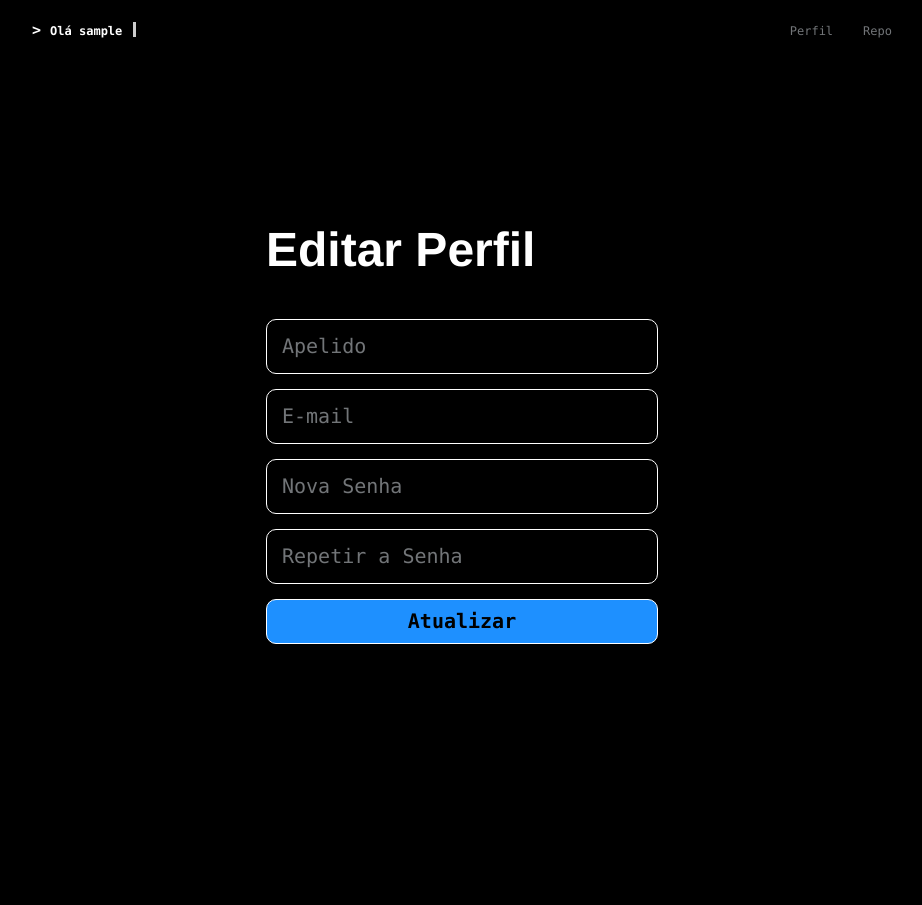
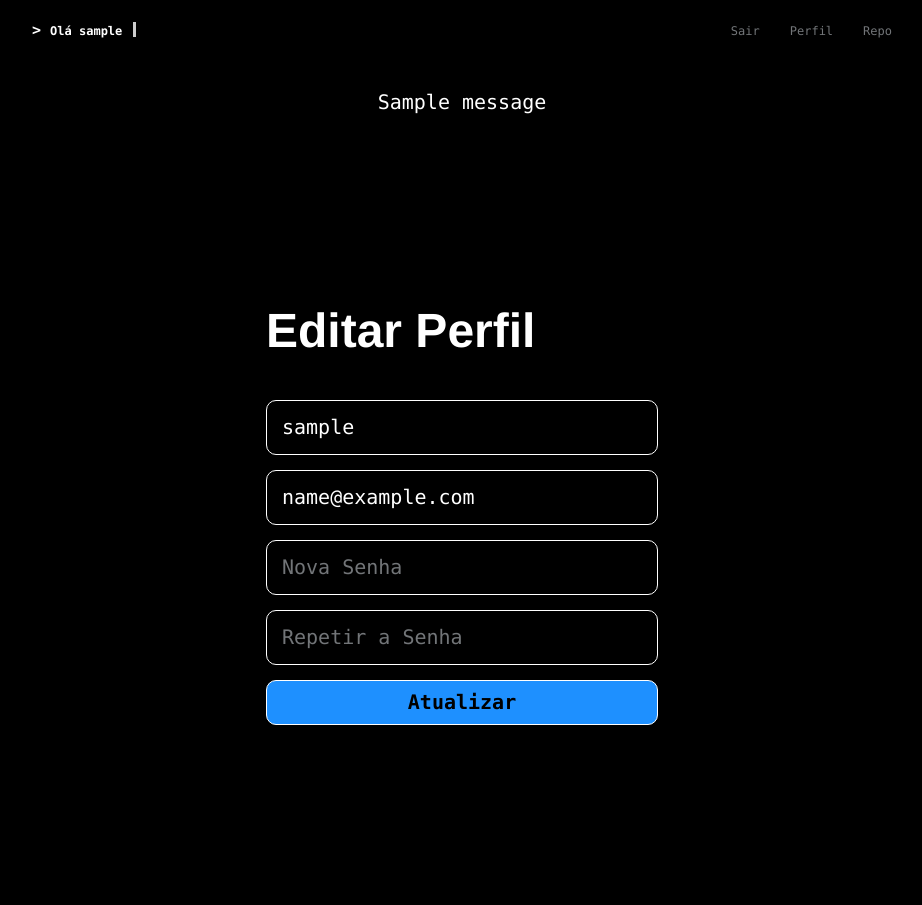
Before and after one commit to QueirozT/Lista-de-tarefas, a Flask app: page /auth/profile in a window 1280 px wide. Shown: the top 905 px of the page, without its empty margins (178-1100 px from the left). Before the commit the page ends 644 px from the top, so only its background shows below. Run offline with Flask 3, Linux system fonts and the light colour scheme; the visitor is signed in with stand-in values (Sample User, id 1); one stand-in notice (Sample message) is shown.

Commit message:
Atualizando os formulários do projeto

```diff
--- a/resources/static/css/form.css
+++ b/resources/static/css/form.css
@@ -14,6 +14,16 @@ form#tela-login h1 {
     color: #ffffff;
     font-family: sans-serif;
     font-size: 3rem;
+}
+
+form#tela-login span, .alert {
+    display: flex;
+    flex-direction: column;
+
+    padding: 15px;
+    margin: 15px auto;
+    font-size: 20px;
+    text-align: center;
 }
 
 form#tela-login input {
--- a/resources/template/partial/base.html
+++ b/resources/template/partial/base.html
@@ -51,19 +51,26 @@
                                 {% endif %}
                             {% else %}
                                 <li>
-                                    <a href="menu-item" href="{{ url_for('auth.logout') }}"></a>
+                                    <a class="menu-item" href="{{ url_for('auth.logout') }}">Sair</a>
                                 </li>
                                 <li>
                                     <a class="menu-item" href="{{ url_for('auth.profile') }}">Perfil</a>
                                 </li>
                             {% endif %}
                             <li>
-                                <a class="menu-item" target="_blank" href="https://github.com/QueirozT">Repo</a>
+                                <a class="menu-item" target="_blank" href="https://github.com/QueirozT/Lista-de-tarefas">Repo</a>
                             </li>
                         </ul>
                     </nav>
                 </div>
             </div>
+            {% with messages = get_flashed_messages() %}
+            {% if messages %}
+                {% for message in messages %}
+                <div class="alert alert-info" role="alert">{{ message }}</div>
+                {% endfor %}
+            {% endif %}
+            {% endwith %}
         </header>
 
         {% block content %}
--- a/resources/template/perfil.html
+++ b/resources/template/perfil.html
@@ -4,11 +4,29 @@
 <main>
     <form id="tela-login" action="" method="post" >
         <h1>Editar Perfil</h1>
-        <input type="text" name="username" placeholder="Apelido">
-        <input type="email" name="email" placeholder="E-mail" required="">
-        <input type="password" name="password" placeholder="Nova Senha" required="">
-        <input type="password" name="password2" placeholder="Repetir a Senha" required="">
-        <input id="submit" type="submit" value="Atualizar">
+        {{ form.hidden_tag() }}
+        <!-- <input type="text" name="username" placeholder="Apelido"> -->
+        {{ form.username(size=64, placeholder="Usuário") }}
+        {% for error in form.username.errors %}
+            <span style="color: red;">{{ error }}</span>
+        {% endfor %}
+        <!-- <input type="email" name="email" placeholder="E-mail" required=""> -->
+        {{ form.email(size=120, placeholder="E-mail") }}
+        {% for error in form.email.errors %}
+            <span style="color: red;">{{ error }}</span>
+        {% endfor %}
+        <!-- <input type="password" name="password" placeholder="Nova Senha" required=""> -->
+        {{ form.password(size=32, placeholder="Nova Senha") }}
+        {% for error in form.password.errors %}
+            <span style="color: red;">{{ error }}</span>
+        {% endfor %}
+        <!-- <input type="password" name="password2" placeholder="Repetir a Senha" required=""> -->
+        {{ form.password2(size=32, placeholder="Repetir a Senha") }}
+        {% for error in form.password2.errors %}
+            <span style="color: red;">{{ error }}</span>
+        {% endfor %}
+        <!-- <input id="submit" type="submit" value="Atualizar"> -->
+        {{ form.submit(id='submit') }}
     </form>
 </main>
 {% endblock %}
```
Also changed, not shown: resources/template/login.html (+13 -3 lines), resources/template/register.html (+22 -4 lines).
